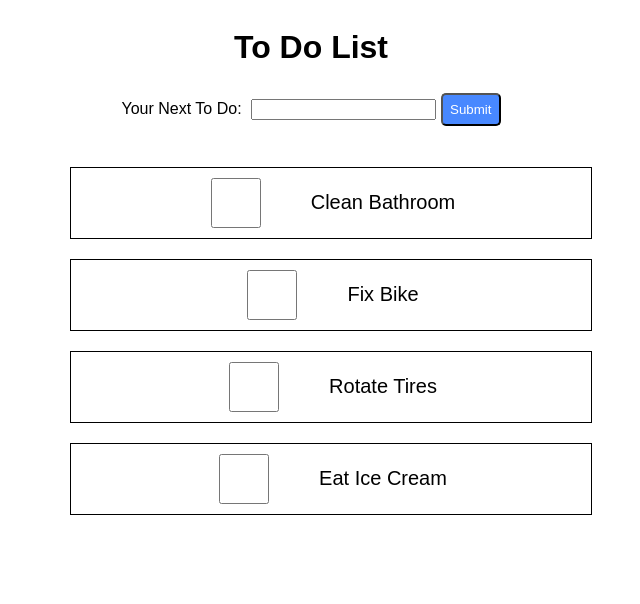
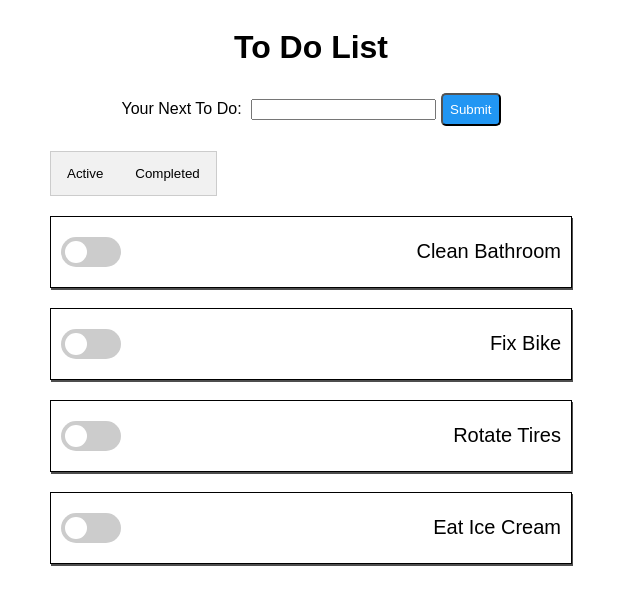
Before and after one commit to CompSciGuy777/Totally-Todo, a React (Create React App) app: page / in a window 1280 px wide. Shown: the top 604 px of the page, without its empty margins (329-969 px from the left). Built offline with nearby package versions, Linux system fonts and the light colour scheme.

Commit message:
Created Tab component for active vs completed items

```diff
--- a/src/App.js
+++ b/src/App.js
@@ -1,6 +1,7 @@
 import React from 'react';
 import InputGroup from './components/InputGroup';
 import ListItem from './components/ListItem';
+import ListTabs from './components/ListTabs';
 import './styles.scss';
 
 const todo = [
@@ -39,7 +40,10 @@ export default function App() {
     <div className="App">
       <h1>To Do List</h1>
       <InputGroup />
-      <ul>{ListItems}</ul>
+      <div class="listGroup">
+        <ListTabs />
+        <ul>{ListItems}</ul>
+      </div>
     </div>
   );
 }
--- a/src/components/InputGroup.js
+++ b/src/components/InputGroup.js
@@ -5,7 +5,14 @@ const InputGroup = () => {
     <div className="inputGroup">
       <label htmlFor="TodoInput">Your Next To Do: </label>
       <input id="TodoInput" />
-      <button type="submit">Submit</button>
+      <button
+        type="submit"
+        onClick={() => {
+          console.log('This Button was Clicked');
+        }}
+      >
+        Submit
+      </button>
     </div>
   );
 };
--- a/src/components/ListItem.js
+++ b/src/components/ListItem.js
@@ -4,7 +4,10 @@ const ListItem = (props) => {
   const { id, name } = props;
   return (
     <li className="listItem" key={id}>
-      <input type="Checkbox" />
+      <label class="switch">
+        <input type="checkbox" />
+        <span class="slider round"></span>
+      </label>
       <div className="todoName">{name}</div>
     </li>
   );
--- /dev/null
+++ b/src/components/ListTabs.js
@@ -0,0 +1,16 @@
+import React from 'react';
+
+const ListTabs = () => {
+  return (
+    <div class="listTabs">
+      <button class="tabLinks" onclick={() => {}}>
+        Active
+      </button>
+      <button class="tabLinks" onclick={() => {}}>
+        Completed
+      </button>
+    </div>
+  );
+};
+
+export default ListTabs;
--- a/src/styles.scss
+++ b/src/styles.scss
@@ -5,7 +5,11 @@
   flex-direction: column;
   align-items: center;
 
+
+
   .inputGroup {
+    margin-bottom: 20px;
+
     label {
       margin: 5px;
     }
@@ -13,9 +17,44 @@
     button {
       margin: 5px;
       padding: 7px;
-      background-color: rgb(72, 136, 255);
+      background-color: #2196F3;
       color: white;
       border-radius: 5px;
+    }
+  }
+
+  .listGroup{
+    display: flex;
+    flex-direction: column;
+    align-items: flex-start;
+
+    ul {
+      padding: 0;
+      margin: 0;
+    }
+
+    .listTabs {
+      overflow: hidden;
+      border: 1px solid #ccc;
+      background-color: #f1f1f1;
+      margin: 0px 20px;
+
+      .tabLinks{
+        background-color: inherit;
+        border: none;
+        outline: none;
+        cursor: pointer;
+        padding: 14px 16px;
+        transition: 0.3s;
+
+        &:hover {
+          background-color: #ddd;
+        }
+
+        &:active{
+          background-color: #ccc;
+        }
+
       }
     }
 
@@ -25,16 +64,75 @@
       width: 500px;
       height: 50px;
       display: flex;
-    justify-content: center;
+      justify-content: space-between;
       align-items: center;
       padding: 10px;
       margin: 20px;
       font-size: 20px;
+      box-shadow: 1px 2px #4e4e4e;
 
-    input {
-      margin-right: 50px;
-      width: 50px;
-      height: 50px;
+       /* The switch - the box around the slider */
+      .switch {
+        position: relative;
+        display: inline-block;
+        width: 60px;
+        height: 30px;
+      }
+
+      /* Hide default HTML checkbox */
+      .switch input {
+        opacity: 0;
+        width: 0;
+        height: 0;
+      }
+
+      /* The slider */
+      .slider {
+        position: absolute;
+        cursor: pointer;
+        top: 0;
+        left: 0;
+        right: 0;
+        bottom: 0;
+        background-color: #ccc;
+        -webkit-transition: .4s;
+        transition: .4s;
+      }
+
+      .slider:before {
+        position: absolute;
+        content: "";
+        height: 22px;
+        width: 22px;
+        left: 4px;
+        bottom: 4px;
+        background-color: white;
+        -webkit-transition: .4s;
+        transition: .4s;
+      }
+
+      input:checked + .slider {
+        background-color: #2196F3;
+      }
+
+      input:focus + .slider {
+        box-shadow: 0 0 1px #2196F3;
+      }
+
+      input:checked + .slider:before {
+        -webkit-transform: translateX(26px);
+        -ms-transform: translateX(26px);
+        transform: translateX(26px);
+      }
+
+      /* Rounded sliders */
+      .slider.round {
+        border-radius: 34px;
+      }
+
+      .slider.round:before {
+        border-radius: 50%;
       }
     }
   }
+}
```
Lines whose indentation alone changed are shown as unchanged.
